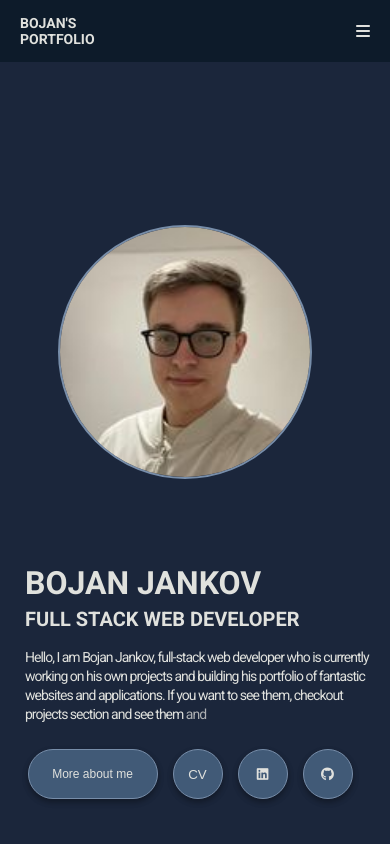
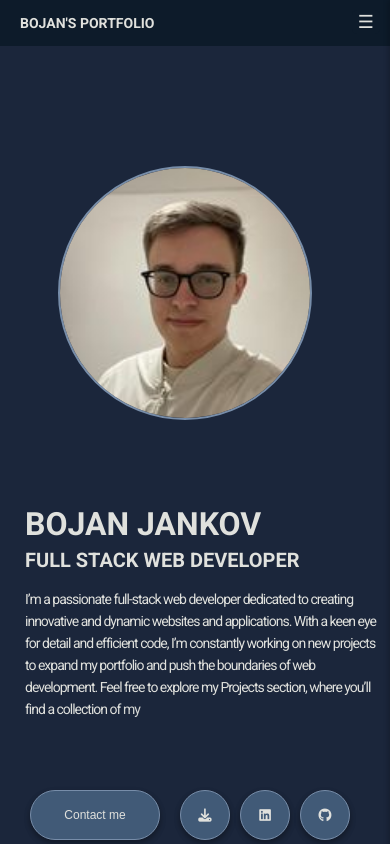
Before and after one commit to BojanJankov/bojans-portfolio, a React (Vite) app: page / in a window 390 px wide. Shown: the top 844 px of the page. Built offline with nearby package versions, Linux system fonts and the light colour scheme.

Commit message:
upgrade humburger menu for mobile version, updated home page and about me page text, added download cv button and make it responsive with icon text, updated logo with navigation tag

```diff
--- a/src/Components/AboutMe/AboutMe.css
+++ b/src/Components/AboutMe/AboutMe.css
@@ -37,6 +37,7 @@
 .about-me-text-div p {
   font-size: 18px;
   color: var(--font-color);
+  line-height: 22px;
 }
 
 .about-me-info-container {
@@ -47,10 +48,12 @@
 
 .about-me-info-container h3 {
   font-size: 24px;
+  line-height: 22px;
 }
 
 .about-me-info-container li {
   font-size: 18px;
+  line-height: 22px;
 }
 
 @media only screen and (max-width: 440px) {
--- a/src/Components/AboutMe/AboutMe.tsx
+++ b/src/Components/AboutMe/AboutMe.tsx
@@ -30,15 +30,19 @@ function AboutMe() {
           <div className="about-me-text-div square">
             <h2>PROFILE</h2>
             <p>
-              After finishing high school I decided to fulfill my dream and
-              become a developer. I enrolled in a programming academy and
-              studied full-stack web development. I have always loved to solve
-              the problems and challenges that are given to me and create
-              solutions for them. I am dedicated and passionate individual who
-              is always ready to learn and master new things and skills as well
-              as trying out new technologies and self-improvement. Always ready
-              for new things in the world of technology. In my free time, I
-              usually work out in the gym and watch sports.
+              After finishing high school, I decided to fulfill my dream of
+              becoming a developer. I enrolled in a programming academy, where I
+              studied full-stack web development and honed my skills in building
+              modern websites and applications. I have always loved tackling
+              complex problems and finding creative solutions, which fuels my
+              passion for coding. As a dedicated and enthusiastic individual, I
+              constantly seek opportunities to learn, improve, and explore new
+              technologies. The ever-evolving world of tech excites me, and I
+              thrive on the challenge of mastering new skills and pushing my
+              limits. Beyond coding, I stay active by working out at the gym and
+              enjoying sports in my free time. I believe in maintaining a
+              balance between mind and body, as both are essential for growth
+              and success.
             </p>
           </div>
         </div>
--- /dev/null
+++ b/src/Components/HamburgerMenu/HamburgerMenu.css
@@ -0,0 +1,75 @@
+/* Hide menu button on larger screens */
+@media (min-width: 440px) {
+  .menu-button {
+    display: none;
+  }
+}
+
+/* Button styles */
+.menu-button {
+  position: absolute;
+  top: 10px;
+  right: 10px;
+  font-size: 18px;
+  background-color: var(--header-footer-color);
+  color: var(--font-color);
+  border: none;
+  cursor: pointer;
+  border-radius: 5px;
+}
+
+/* Sidebar styles */
+.sidebar {
+  position: fixed;
+  top: 0;
+  right: 0;
+  width: 250px;
+  height: 100%;
+  background: var(--header-footer-color);
+  color: var(--font-color);
+  display: flex;
+  flex-direction: column;
+  align-items: center;
+  padding: 20px;
+  box-shadow: -2px 0 5px rgba(0, 0, 0, 0.2);
+  z-index: 99999;
+}
+
+.sidebar nav {
+  display: flex;
+  flex-direction: column;
+  gap: 15px;
+  margin-top: 30px;
+}
+
+.sidebar nav a {
+  color: var(--font-color);
+
+  text-decoration: none;
+  font-size: 18px;
+  transition: 0.3s;
+}
+
+.sidebar nav a:hover {
+  color: #f39c12;
+}
+
+/* Close button */
+.close-button {
+  align-self: flex-end;
+  background: none;
+  border: none;
+  font-size: 24px;
+  color: var(--font-color);
+  cursor: pointer;
+}
+
+/* Overlay */
+.overlay {
+  position: fixed;
+  top: 0;
+  left: 0;
+  width: 100%;
+  height: 100%;
+  background: rgba(0, 0, 0, 0.5);
+}
--- /dev/null
+++ b/src/Components/HamburgerMenu/HamburgerMenu.tsx
@@ -0,0 +1,52 @@
+import "./HamburgerMenu.css";
+import { useState, useEffect } from "react";
+import { motion } from "framer-motion";
+
+export default function HamburgerMenu() {
+  const [isOpen, setIsOpen] = useState(false);
+  const [isMobile, setIsMobile] = useState(window.innerWidth < 768);
+
+  // Detect window resize to check if the device is mobile
+  useEffect(() => {
+    const handleResize = () => {
+      setIsMobile(window.innerWidth < 768);
+    };
+
+    window.addEventListener("resize", handleResize);
+    return () => window.removeEventListener("resize", handleResize);
+  }, []);
+
+  // Hide menu on larger screens
+  if (!isMobile) return null;
+
+  return (
+    <>
+      {/* Hamburger Button */}
+      <button className="menu-button" onClick={() => setIsOpen(!isOpen)}>
+        {isOpen ? "✖" : "☰"}
+      </button>
+
+      {/* Sidebar Menu */}
+      <motion.div
+        initial={{ x: "100%" }}
+        animate={{ x: isOpen ? 0 : "100%" }}
+        transition={{ type: "spring", stiffness: 200, damping: 20 }}
+        className="sidebar"
+      >
+        <button className="close-button" onClick={() => setIsOpen(false)}>
+          ✖
+        </button>
+        <nav>
+          <a href="/">Home</a>
+          <a href="/about">About me</a>
+          <a href="/projects">Projects</a>
+          <a href="/skills">Skills</a>
+          <a href="/contact">Contact</a>
+        </nav>
+      </motion.div>
+
+      {/* Background Overlay */}
+      {isOpen && <div className="overlay" onClick={() => setIsOpen(false)} />}
+    </>
+  );
+}
--- a/src/Components/HomeSection/HomeSection.css
+++ b/src/Components/HomeSection/HomeSection.css
@@ -44,6 +44,7 @@
   width: max-content;
   font-size: 20px;
   margin: 0;
+  line-height: 22px;
   letter-spacing: -1px;
 }
 
@@ -51,7 +52,11 @@
   display: flex;
   padding: 20px 70px 0 0;
   justify-content: left;
-  gap: 40px;
+  gap: 20px;
+}
+
+.mobile {
+  display: none;
 }
 
 .about-me-button {
@@ -214,6 +219,14 @@
     padding: 50px 0;
   }
 
+  .mobile {
+    display: block;
+  }
+
+  .desktop {
+    display: none;
+  }
+
   .home-section-text-div {
     display: flex;
     flex-direction: column;
@@ -226,17 +239,17 @@
     display: flex;
     padding: 10px 30px 0 20px;
     justify-content: center;
-    gap: 15px;
+    gap: 10px;
   }
 
   .about-me-button {
-    width: 140px;
-    height: 50px;
+    width: 120px;
+    height: 40px;
   }
 
   .docs-button {
-    width: 50px;
-    height: 50px;
+    width: 40px;
+    height: 40px;
   }
 }
 
@@ -256,6 +269,14 @@
   .home-section-text-paragraph {
     text-align: start;
     font-size: 14px;
+  }
+
+  .mobile {
+    display: block;
+  }
+
+  .desktop {
+    display: none;
   }
 
   .home-section-text-heading {
@@ -283,12 +304,20 @@
 
 @media only screen and (max-width: 400px) {
   .home-section-text-links {
-    gap: 15px;
+    gap: 10px;
   }
 
   .home-section-text-heading-h3 {
     margin: 0;
     font-size: 20px;
+  }
+
+  .mobile {
+    display: block;
+  }
+
+  .desktop {
+    display: none;
   }
 }
 
@@ -331,4 +360,12 @@
     width: 40px;
     height: 40px;
   }
+
+  .mobile {
+    display: block;
+  }
+
+  .desktop {
+    display: none;
+  }
 }
--- a/src/Components/HomeSection/HomeSection.tsx
+++ b/src/Components/HomeSection/HomeSection.tsx
@@ -3,9 +3,8 @@ import "./HomeSection.css";
 
 function HomeSection() {
   const text =
-    `Hello, I am Bojan Jankov, full-stack web developer who is currently
-          working on his own projects and building his portfolio of fantastic
-          websites and applications. If you want to see them, checkout projects section and see them and get to know me better.`.split(
+    `I’m a passionate full-stack web developer dedicated to creating innovative and  dynamic websites and applications. With a keen eye for detail and efficient code, I’m constantly working on new projects  to expand my portfolio and push the boundaries of web development.
+Feel free to explore my Projects section, where you’ll find a collection of my latest work. Whether you’re here to check out my creations or just want to learn more about me, I’d love for you to take a look around.`.split(
       " "
     );
   return (
@@ -23,7 +22,7 @@ function HomeSection() {
                 initial={{ opacity: 0 }}
                 animate={{ opacity: 1 }}
                 transition={{
-                  duration: 0.15,
+                  duration: 0.1,
                   delay: i / 10,
                 }}
                 key={i}
@@ -33,11 +32,18 @@ function HomeSection() {
             ))}
           </p>
           <div className="home-section-text-links">
-            <a href="/about">
-              <button className="about-me-button">More about me</button>
+            <a href="/contact">
+              <button className="about-me-button">Contact me</button>
             </a>
-            <a href="https://amethyst-garnet-22.tiiny.site/">
-              <button className="docs-button">CV</button>
+            <a href="/CV-BojanJankov.pdf" download>
+              <button className="about-me-button desktop">
+                Download CV <i className="fa-solid fa-download"></i>
+              </button>
+            </a>
+            <a href="/CV-BojanJankov.pdf" download>
+              <button className="docs-button mobile">
+                <i className="fa-solid fa-download"></i>
+              </button>
             </a>
             <a href="https://www.linkedin.com/in/bojan-jankov-92aba1316/">
               <button className="docs-button">
--- a/src/Components/Navbar/Navbar.css
+++ b/src/Components/Navbar/Navbar.css
@@ -8,6 +8,10 @@
 
 .hamburger-menu {
   display: none;
+}
+
+.logo-div a {
+  text-decoration: none;
 }
 
 .logo-div h2 {
--- a/src/Components/Navbar/Navbar.tsx
+++ b/src/Components/Navbar/Navbar.tsx
@@ -1,17 +1,20 @@
-import { useState } from "react";
+// import { useState } from "react";
 import "./Navbar.css";
+import HamburgerMenu from "../HamburgerMenu/HamburgerMenu";
 
 function Navbar() {
-  const [isOpen, setIsOpen] = useState(false);
+  // const [isOpen, setIsOpen] = useState(false);
 
-  const toogleHamburger = () => {
-    setIsOpen(!isOpen);
-  };
+  // const toogleHamburger = () => {
+  //   setIsOpen(!isOpen);
+  // };
 
   return (
     <nav className="Navbar">
       <div className="logo-div">
-        <h2>BOJAN'S PORTFOLIO</h2>
+        <a href="/">
+          <h2>BOJAN'S PORTFOLIO</h2>
+        </a>
       </div>
       <ul className="navbar-list">
         <li>
@@ -30,7 +33,8 @@ function Navbar() {
           <a href="/contact">CONTACT</a>
         </li>
       </ul>
-      <div className="hamburger-menu">
+      <HamburgerMenu />
+      {/* <div className="hamburger-menu">
         <i className="fa-solid fa-bars" onClick={toogleHamburger}></i>
         {isOpen && (
           <div className="navigation">
@@ -53,7 +57,7 @@ function Navbar() {
             </ul>
           </div>
         )}
-      </div>
+      </div> */}
     </nav>
   );
 }
```
Also changed, not shown: src/index.css (+0 -10 lines), 1 other file (tests, documents, lock files or other folders).
